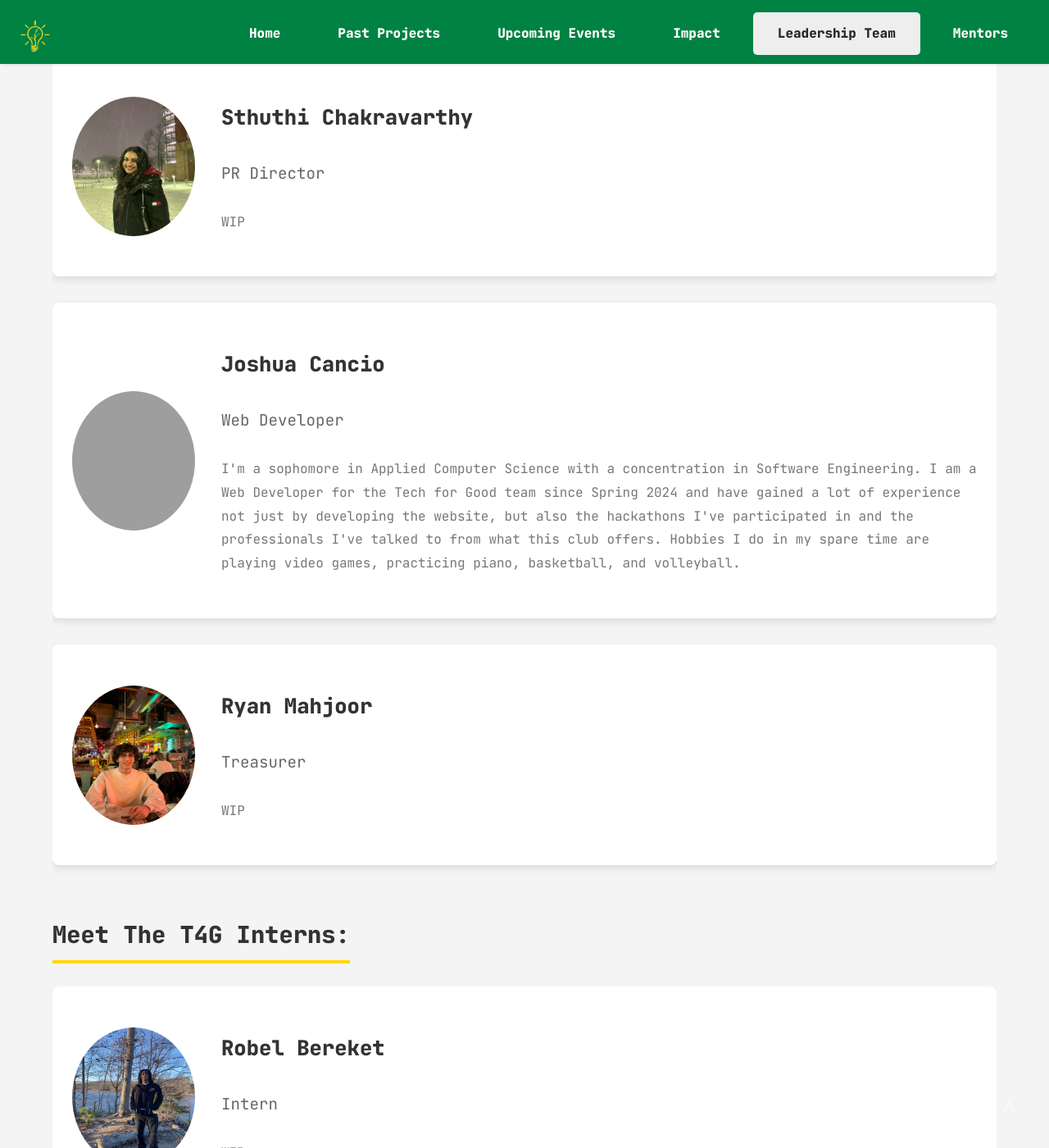
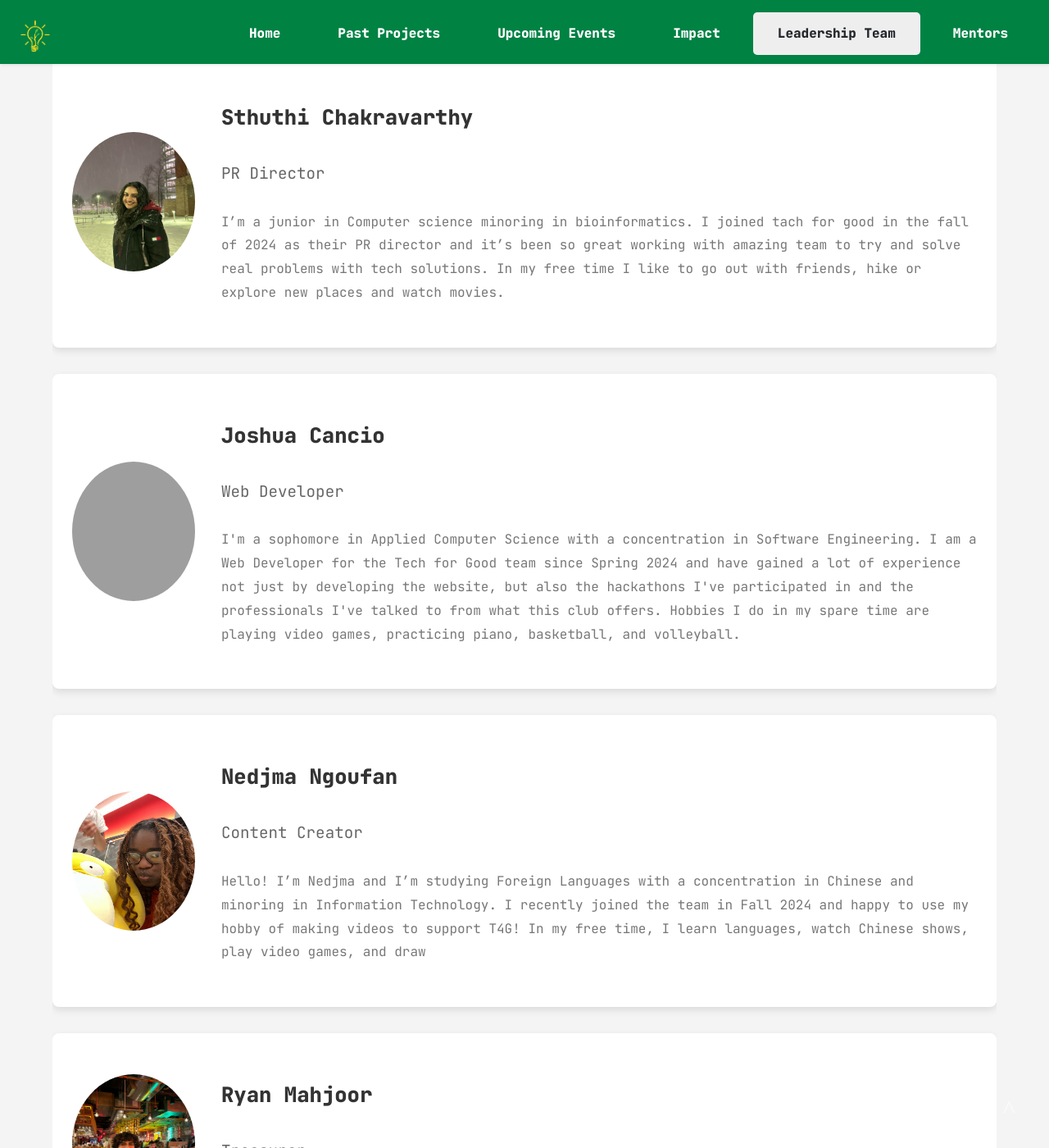
Before and after one commit to J-Souffle/T4GWebsite, a Jekyll site: the page built from pages/leadership-team.md, in a window 1280 px wide and 1400 px high, scrolled down 1494 px. Shown: the whole window at 82% size. Built offline with Jekyll 4.4.1, drawn with Linux system fonts in a browser that asks for light colours; grey boxes are pictures that could not be loaded.

Commit message:
Last minute commit for bios

```diff
--- a/_includes/leadership-team.html
+++ b/_includes/leadership-team.html
@@ -31,7 +31,7 @@
         <div class="leader-info">
           <h3 class="leader-name">Sthuthi Chakravarthy</h3>
           <p class="leader-position">PR Director</p>
-          <p class="leader-bio">WIP</p>
+          <p class="leader-bio">I’m a junior in Computer science minoring in bioinformatics. I joined tach for good in the fall of 2024 as their PR director and it’s been so great working with amazing team to try and solve real problems with tech solutions. In my free time I like to go out with friends, hike or explore new places and watch movies.</p>
         </div>
       </div>
       <div class="leader">
@@ -40,6 +40,14 @@
           <h3 class="leader-name">Joshua Cancio</h3>
           <p class="leader-position">Web Developer</p>
           <p class="leader-bio">I'm a sophomore in Applied Computer Science with a concentration in Software Engineering. I am a Web Developer for the Tech for Good team since Spring 2024 and have gained a lot of experience not just by developing the website, but also the hackathons I've participated in and the professionals I've talked to from what this club offers. Hobbies I do in my spare time are playing video games, practicing piano, basketball, and volleyball.</p>
+        </div>
+      </div>
+      <div class="leader">
+        <img src="../assets/images/Nedjma.jpeg" alt="Leader 7">
+        <div class="leader-info">
+          <h3 class="leader-name">Nedjma Ngoufan</h3>
+          <p class="leader-position">Content Creator</p>
+          <p class="leader-bio">Hello! I’m Nedjma and I’m studying Foreign Languages with a concentration in Chinese and minoring in Information Technology. I recently joined the team in Fall 2024 and happy to use my hobby of making videos to support T4G! In my free time, I learn languages, watch Chinese shows, play video games, and draw</p>
         </div>
       </div>
       <div class="leader">
```
Also changed, not shown: assets/images/Nedjma.jpeg (added).
